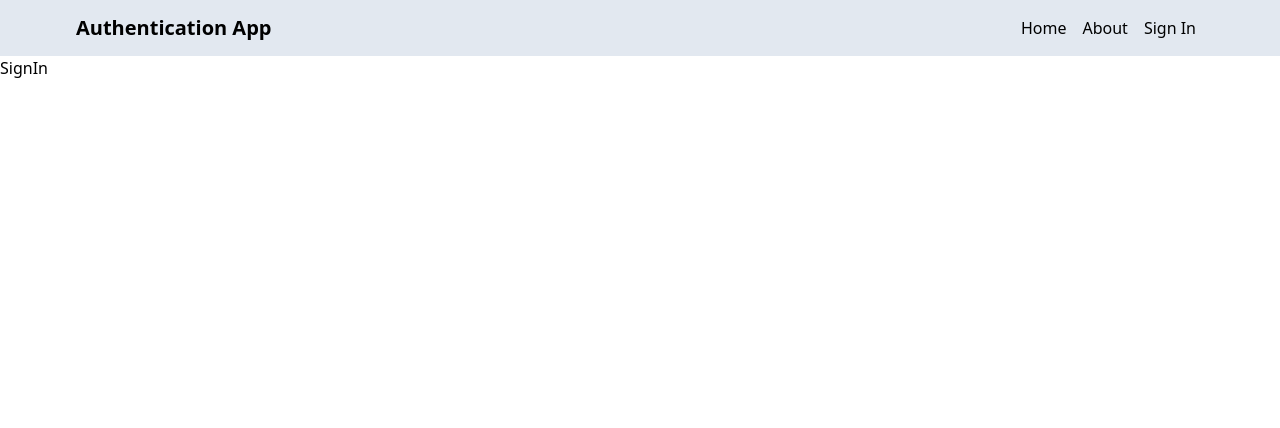
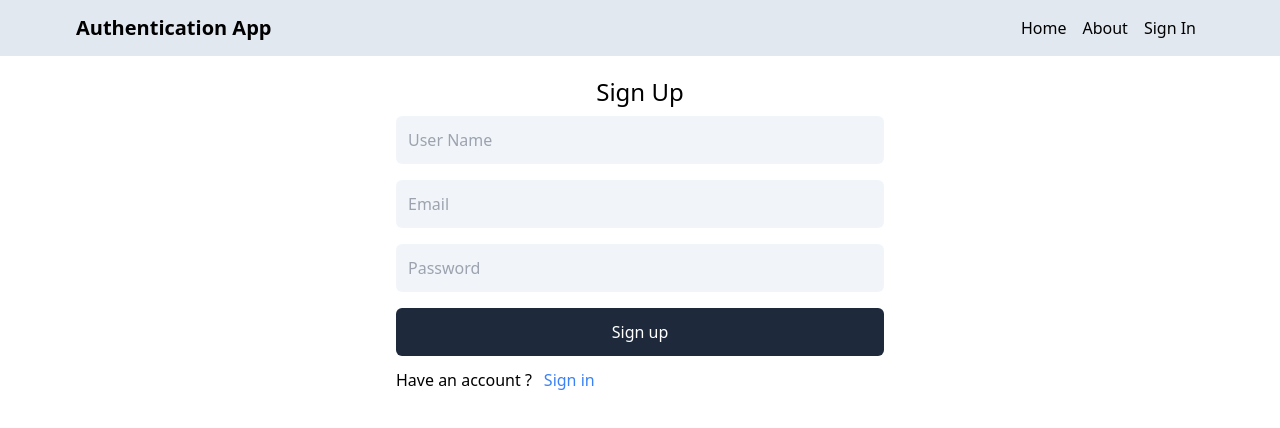
Before and after one commit to Rajeshkumarachari/maerauth, a React (Vite) app in the folder client/: page /sign-up in a window 1280 px wide. Shown: the top 428 px of the page. Built offline with nearby package versions, Linux system fonts and the light colour scheme.

Commit message:
complete sign up page ui

```diff
--- a/client/src/App.jsx
+++ b/client/src/App.jsx
@@ -4,6 +4,7 @@ import About from "./pages/About";
 import SignIn from "./pages/SignIn";
 import Profile from "./pages/Profile";
 import Header from "./components/Header";
+import SignUp from "./pages/SignUp";
 const App = () => {
   return (
     <BrowserRouter>
@@ -12,7 +13,7 @@ const App = () => {
         <Route path="/" element={<Home />} />
         <Route path="/about" element={<About />} />
         <Route path="/sign-in" element={<SignIn />} />
-        <Route path="/sign-up" element={<SignIn />} />
+        <Route path="/sign-up" element={<SignUp />} />
         <Route path="/profile" element={<Profile />} />
       </Routes>
     </BrowserRouter>
--- a/client/src/pages/SignUp.jsx
+++ b/client/src/pages/SignUp.jsx
@@ -1,3 +1,38 @@
+import { Link } from "react-router-dom";
+
 export default function SignUp() {
-  return <div>SignUp</div>;
+  return (
+    <div className=" p-3 max-w-lg mx-auto">
+      <h1 className=" text-2xl text-center my-2 font-medium">Sign Up</h1>
+      <form className=" flex flex-col gap-4 ">
+        <input
+          type="text"
+          placeholder="User Name"
+          id="username"
+          className=" bg-slate-100 p-3 rounded-md"
+        />
+        <input
+          type="email"
+          placeholder="Email"
+          id="email"
+          className=" bg-slate-100 p-3 rounded-md"
+        />
+        <input
+          type="password"
+          placeholder="Password"
+          id="password"
+          className=" bg-slate-100 p-3 rounded-md"
+        />
+        <button className=" bg-slate-800 text-white p-3 rounded-md hover:opacity-95 disabled:opacity-80">
+          Sign up
+        </button>
+      </form>
+      <div className="flex mt-3 gap-3">
+        <p>Have an account ? </p>
+        <Link to="sign-in">
+          <span className=" text-blue-500 font-medium">Sign in</span>
+        </Link>
+      </div>
+    </div>
+  );
 }
```
